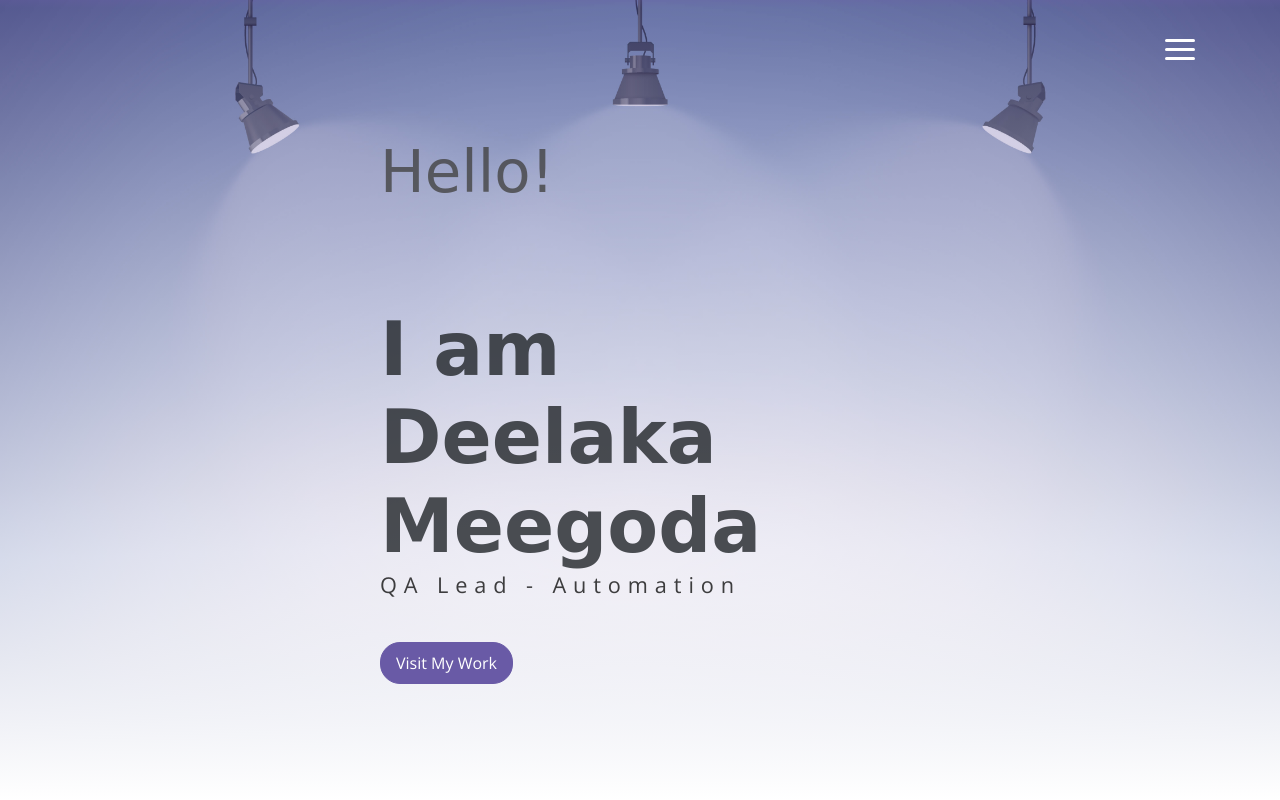
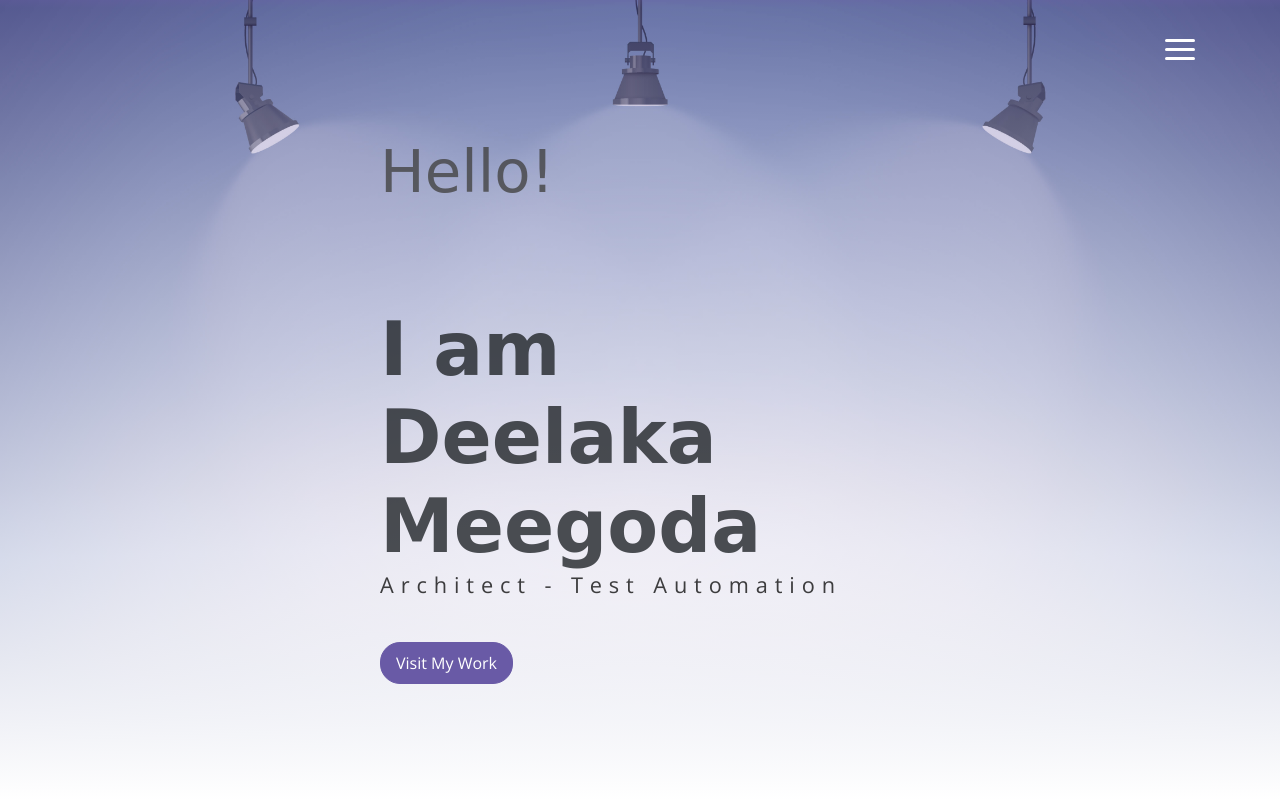
Before and after one commit to deelakameegoda/MyPortfolio, a plain HTML site: page index.html in a window 1280 px wide. Shown: the top 800 px of the page. Drawn offline with nearby package versions, Linux system fonts and the light colour scheme; a web font is replaced by a local one.

Commit message:
Update index.html

```diff
--- a/index.html
+++ b/index.html
@@ -49,7 +49,7 @@
                 <br>
                 <span class="down">I am Deelaka Meegoda</span>
             </h1>
-            <p class="header-subtitle">QA Lead - Automation</p>
+            <p class="header-subtitle">Architect - Test Automation</p>
 
             <button class="btn btn-primary" onclick="window.location.href='https://github.com/deelakameegoda';">Visit My Work</button>
         </div>
```
